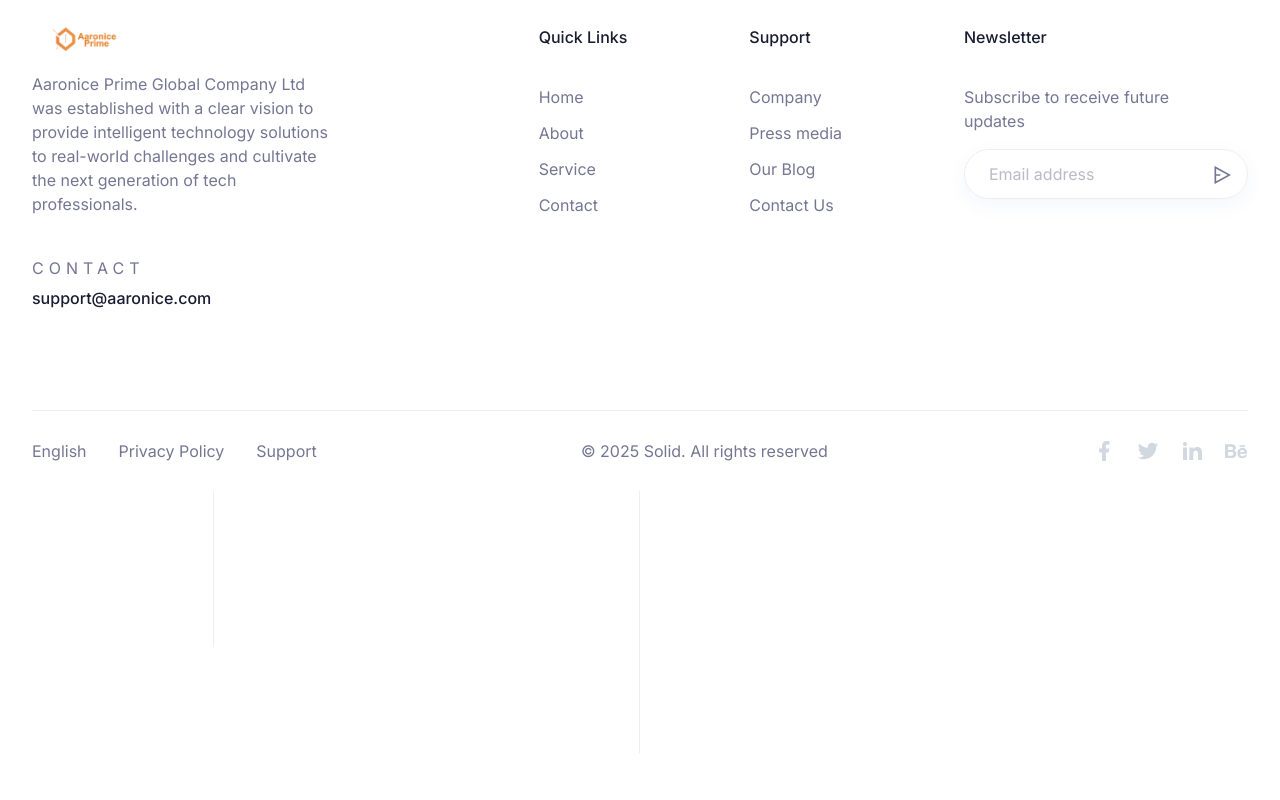
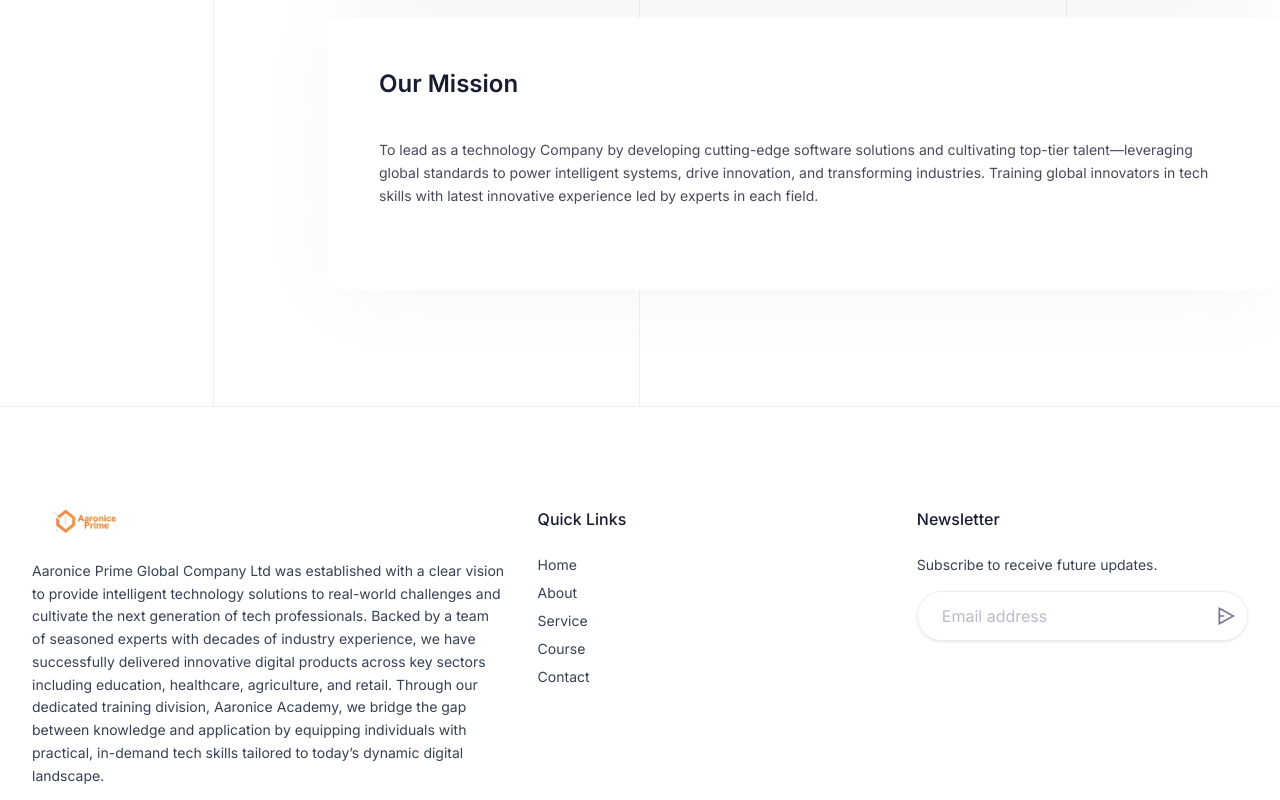
Before and after one commit to jerr001/aaronice-cms, a Next.js app: page /about in a window 1280 px wide. Shown: the part 740-1540 px from the top of the page. Before the commit the page ends 1231 px from the top, so only its background shows below. Built offline with nearby package versions, Linux system fonts and the light colour scheme.

Commit message:
feat:about-page

```diff
--- a/app/(site)/about/page.tsx
+++ b/app/(site)/about/page.tsx
@@ -24,7 +24,7 @@ export default function aboutPage() {
 
             <div className="w-full px-4 lg:w-3/4">
               <div className="blog-details blog-details-docs shadow-three dark:bg-gray-dark rounded-xs bg-white px-8 py-11 sm:p-[55px] lg:mb-5 lg:px-8 xl:p-[55px]">
-                <h1>About Aaronice Prime</h1>
+                <h3 className="text-orange-400 dark:text-white" >About Aaronice Prime</h3>
 
                 <p className="text-body-color dark:text-body-color-dark text-base">
                   {/* Aaronice Prime is a leading technology company dedicated to
@@ -36,17 +36,25 @@ export default function aboutPage() {
                   Aaronice Prime Global Company Ltd was established with a clear vision—to provide intelligent technology solutions to real-world challenges and cultivate the next generation of tech professionals. Backed by a team of seasoned experts with decades of industry experience, we have successfully delivered innovative digital products across key sectors including education, healthcare, agriculture, and retail.
                    Through our dedicated training division, Aaronice Academy, we bridge the gap between knowledge and application by equipping individuals with practical, in-demand tech skills tailored to today’s dynamic digital landscape.
                 </p>
+              </div>
+               <div id="vision" className="blog-details blog-details-docs shadow-three dark:bg-gray-dark rounded-xs bg-white px-8 py-11 sm:p-[55px] lg:mb-5 lg:px-8 xl:p-[55px]">
+                <h3 className="text-orange-400 dark:text-white">Our Vision</h3>
+
                 <p className="text-body-color dark:text-body-color-dark text-base">
-                  Please visit:{" "}
-                  <b>
-                    <a href="https://nextjstemplates.com/docs">
-                      nextjstemplates.com/docs
-                    </a>
-                  </b>{" "}
-                  to check out the real docs, setup guide and even video
-                  instructions
+                  Become a global catalyst empowering 500,000 AI and Tech professionals while creating Tech driven solutions that uplift and improve the lives of 1 million people.
                 </p>
+
               </div>
+
+               <div id="vision" className="blog-details blog-details-docs shadow-three dark:bg-gray-dark rounded-xs bg-white px-8 py-11 sm:p-[55px] lg:mb-5 lg:px-8 xl:p-[55px]">
+                <h3  className="text-orange-400 dark:text-white" >Our Mission</h3>
+
+                <p className="text-body-color dark:text-body-color-dark text-base">
+                    To lead as a technology Company by developing cutting-edge software solutions and cultivating top-tier talent—leveraging global standards to power intelligent systems, drive innovation, and transforming industries. Training global innovators in tech skills with latest innovative experience led by experts in each field.
+                </p>
+
+              </div>
+
             </div>
           </div>
         </div>
--- a/app/globals.css
+++ b/app/globals.css
@@ -83,6 +83,9 @@
   }
 }
 
+p,li {
+  @apply text-sm;
+}
 /*
   The default border color has changed to `currentcolor` in Tailwind CSS v4,
   so we've added these compatibility styles to make sure everything still
@@ -129,7 +132,7 @@
     @apply h-2.5 w-2.5 bg-stroke opacity-100;
   }
   .testimonial-01 .swiper-pagination-bullet-active {
-    @apply w-5 rounded-full bg-primary;
+    @apply w-5 rounded-full bg-orange-400;
   }
 
   .testimonial-01 .swiper-pagination {
@@ -160,11 +163,11 @@
 }
 
 .blog-details p {
-  @apply mb-8 text-base leading-relaxed text-titlebgdark dark:text-waterloo;
+  @apply mb-8 text-sm leading-relaxed text-titlebgdark dark:text-waterloo;
 }
 
 .blog-details p strong {
-  @apply text-primary dark:text-waterloo;
+  @apply text-orange-400 dark:text-waterloo;
 }
 .blog-details h3 strong,
 .blog-details h3 {
@@ -173,7 +176,7 @@
 
 .blog-details h4 strong,
 .blog-details h4 {
-  @apply text-xl font-semibold! leading-tight text-black dark:text-white sm:text-2xl sm:leading-tight lg:text-xl lg:leading-tight xl:text-2xl xl:leading-tight;
+  @apply text-xl font-semibold! leading-tight text-orange-400 dark:text-white sm:text-2xl sm:leading-tight lg:text-xl lg:leading-tight xl:text-2xl xl:leading-tight;
 }
 
 .blog-details h5 strong,
@@ -217,7 +220,7 @@ pre {
   @apply relative mb-2 rounded-lg bg-strokedark px-4 py-2;
 }
 .prism-copy-button {
-  @apply absolute right-2 top-2 h-[26px] rounded-sm bg-white px-4 text-primary;
+  @apply absolute right-2 top-2 h-[26px] rounded-sm bg-white px-4 text-orange-400;
 }
 
 .active-tab {
--- a/components/FeaturesTab/index.tsx
+++ b/components/FeaturesTab/index.tsx
@@ -21,7 +21,7 @@ const FeaturesTab = () => {
                               headerInfo={{
                                 title: "OUR PROJECTS",
                                 subtitle: "Innovative IT Solutions That Power Progress",
-                                description: `We design and deliver intelligent IT solutions that meet global standards and solve complex digital challenges. Each project is focused on driving transformation and measurable impact for businesses and communities.`,
+                                description: `We create smart IT solutions that meet global standards and drive real impact for businesses and communities.`,
                               }}
                             />
 
--- a/components/Footer/index.tsx
+++ b/components/Footer/index.tsx
@@ -9,26 +9,22 @@ const Footer = () => {
         <div className="mx-auto max-w-c-1390 px-4 md:px-8 2xl:px-0">
           {/* <!-- Footer Top --> */}
           <div className="py-20 lg:py-25">
-            <div className="flex flex-wrap gap-8 lg:justify-between lg:gap-0">
+
+
+             <div className="flex flex-col lg:flex-row lg:gap-8 gap-12">
+  {/* Left: 40% width */}
   <motion.div
     variants={{
-                  hidden: {
-                    opacity: 0,
-                    y: -20,
-                  },
-
-                  visible: {
-                    opacity: 1,
-                    y: 0,
-                  },
+      hidden: { opacity: 0, y: -20 },
+      visible: { opacity: 1, y: 0 },
     }}
     initial="hidden"
     whileInView="visible"
-                transition={{ duration: 1, delay: 0.5 }}
+    transition={{ duration: 1, delay: 0.3 }}
     viewport={{ once: true }}
-                className="animate_top w-1/2 lg:w-1/4"
+    className="w-full lg:w-[40%]"
   >
-                <a href="/" className="relative">
+    <a href="/" className="relative inline-block">
       <Image
         width={110}
         height={80}
@@ -44,195 +40,94 @@ const Footer = () => {
         className="hidden dark:block"
       />
     </a>
-
-                <p className="mb-10 mt-5">
-              Aaronice Prime Global Company Ltd was established with a clear vision to provide intelligent technology solutions to real-world challenges and cultivate the next generation of tech professionals.
+    <p className="mt-5 mb-6 text-sm leading-relaxed text-gray-700 dark:text-gray-300">
+       Aaronice Prime Global Company Ltd was established with a clear vision to provide intelligent technology solutions to real-world challenges and cultivate the next generation of tech professionals. Backed by a team of seasoned experts with decades of industry experience, we have successfully delivered innovative digital products across key sectors including education, healthcare, agriculture, and retail. Through our dedicated training division, Aaronice Academy, we bridge the gap between knowledge and application by equipping individuals with practical, in-demand tech skills tailored to today’s dynamic digital landscape.
     </p>
-
-                <p className="mb-1.5 text-sectiontitle uppercase tracking-[5px]">
-                  contact
+    <p className="mb-1.5 text-xs font-semibold uppercase tracking-[3px] text-sectiontitle">
+      Contact
     </p>
     <a
-                  href="#"
+      href="mailto:support@aaronice.com"
       className="text-itemtitle font-medium text-black dark:text-white"
     >
       support@aaronice.com
     </a>
   </motion.div>
 
-              <div className="flex w-full flex-col gap-8 md:flex-row md:justify-between md:gap-0 lg:w-2/3 xl:w-7/12">
+  {/* Right: 60% width */}
+  <div className="w-full lg:w-[60%] flex flex-col md:flex-row gap-12">
+    {/* Quick Links */}
     <motion.div
       variants={{
-                    hidden: {
-                      opacity: 0,
-                      y: -20,
-                    },
-
-                    visible: {
-                      opacity: 1,
-                      y: 0,
-                    },
+        hidden: { opacity: 0, y: -20 },
+        visible: { opacity: 1, y: 0 },
       }}
       initial="hidden"
       whileInView="visible"
-                  transition={{ duration: 1, delay: 0.1 }}
+      transition={{ duration: 1, delay: 0.4 }}
       viewport={{ once: true }}
-                  className="animate_top"
+      className="w-full md:w-1/2"
     >
-                  <h4 className="mb-9 text-itemtitle2 font-medium text-black dark:text-white">
+      <h4 className="mb-6 text-itemtitle2 font-medium text-black dark:text-white">
         Quick Links
       </h4>
-
-                  <ul>
-                    <li>
+      <ul className="space-y-2">
+        {[
+          { name: "Home", href: "/" },
+          { name: "About", href: "/about" },
+          { name: "Service", href: "/#services" },
+          { name: "Course", href: "/#courses" },
+          { name: "Contact", href: "/contact" },
+        ].map((item) => (
+          <li key={item.name}>
             <a
-                        href="/"
-                        className="mb-3 inline-block hover:text-orange-400"
+              href={item.href}
+              className="text-gray-700 dark:text-gray-300 hover:text-orange-400 transition"
             >
-                        Home
+              {item.name}
             </a>
           </li>
-                    <li>
-                      <a
-                        href="/about"
-                        className="mb-3 inline-block hover:text-orange-400"
-                      >
-                        About
-                      </a>
-                    </li>
-                    <li>
-                      <a
-                        href="#"
-                        className="mb-3 inline-block hover:text-orange-400"
-                      >
-                        Service
-                      </a>
-                    </li>
-                    <li>
-                      <a
-                        href="/contact"
-                        className="mb-3 inline-block hover:text-orange-400"
-                      >
-                        Contact
-                      </a>
-                    </li>
+        ))}
       </ul>
     </motion.div>
 
+    {/* Newsletter */}
     <motion.div
       variants={{
-                    hidden: {
-                      opacity: 0,
-                      y: -20,
-                    },
-
-                    visible: {
-                      opacity: 1,
-                      y: 0,
-                    },
+        hidden: { opacity: 0, y: -20 },
+        visible: { opacity: 1, y: 0 },
       }}
       initial="hidden"
       whileInView="visible"
-                  transition={{ duration: 1, delay: 0.1 }}
+      transition={{ duration: 1, delay: 0.5 }}
       viewport={{ once: true }}
-                  className="animate_top"
+      className="w-full md:w-1/2"
     >
-                  <h4 className="mb-9 text-itemtitle2 font-medium text-black dark:text-white">
-                    Support
-                  </h4>
-
-                  <ul>
-                    <li>
-                      <a
-                        href="#"
-                        className="mb-3 inline-block hover:text-orange-400"
-                      >
-                        Company
-                      </a>
-                    </li>
-                    <li>
-                      <a
-                        href="#"
-                        className="mb-3 inline-block hover:text-orange-400"
-                      >
-                        Press media
-                      </a>
-                    </li>
-                    <li>
-                      <a
-                        href="#"
-                        className="mb-3 inline-block hover:text-orange-400"
-                      >
-                        Our Blog
-                      </a>
-                    </li>
-                    <li>
-                      <a
-                        href="#"
-                        className="mb-3 inline-block hover:text-orange-400"
-                      >
-                        Contact Us
-                      </a>
-                    </li>
-                  </ul>
-                </motion.div>
-
-                <motion.div
-                  variants={{
-                    hidden: {
-                      opacity: 0,
-                      y: -20,
-                    },
-
-                    visible: {
-                      opacity: 1,
-                      y: 0,
-                    },
-                  }}
-                  initial="hidden"
-                  whileInView="visible"
-                  transition={{ duration: 1, delay: 0.1 }}
-                  viewport={{ once: true }}
-                  className="animate_top"
-                >
-                  <h4 className="mb-9 text-itemtitle2 font-medium text-black dark:text-white">
+      <h4 className="mb-6 text-itemtitle2 font-medium text-black dark:text-white">
         Newsletter
       </h4>
-                  <p className="mb-4 w-[90%]">
-                    Subscribe to receive future updates
+      <p className="mb-4 text-sm text-gray-700 dark:text-gray-300">
+        Subscribe to receive future updates.
       </p>
-
-                  <form action="#">
+      <form action="#" className="w-full max-w-sm">
         <div className="relative">
           <input
-                        type="text"
+            type="email"
             placeholder="Email address"
-                        className="w-full rounded-full border border-stroke px-6 py-3 shadow-solid-11 focus:border-orange-400 focus:outline-hidden dark:border-strokedark dark:bg-black dark:shadow-none dark:focus:border-orange-400"
+            className="w-full rounded-full border border-stroke px-6 py-3 pr-12 shadow-sm focus:border-orange-400 focus:outline-none dark:border-strokedark dark:bg-black dark:focus:border-orange-400"
           />
-
           <button
-                        aria-label="signup to newsletter"
-                        className="absolute right-0 p-4"
+            aria-label="Sign up"
+            className="absolute right-3 top-1/2 -translate-y-1/2"
           >
             <svg
-                          className="fill-[#757693] hover:fill-primary dark:fill-white"
+              className="fill-[#757693] hover:fill-orange-400 dark:fill-white"
               width="20"
               height="20"
               viewBox="0 0 20 20"
-                          fill="none"
               xmlns="http://www.w3.org/2000/svg"
             >
-                          <g clipPath="url(#clip0_48_1487)">
-                            <path
-                              d="M3.1175 1.17318L18.5025 9.63484C18.5678 9.67081 18.6223 9.72365 18.6602 9.78786C18.6982 9.85206 18.7182 9.92527 18.7182 9.99984C18.7182 10.0744 18.6982 10.1476 18.6602 10.2118C18.6223 10.276 18.5678 10.3289 18.5025 10.3648L3.1175 18.8265C3.05406 18.8614 2.98262 18.8792 2.91023 18.8781C2.83783 18.8769 2.76698 18.857 2.70465 18.8201C2.64232 18.7833 2.59066 18.7308 2.55478 18.6679C2.51889 18.6051 2.50001 18.5339 2.5 18.4615V1.53818C2.50001 1.46577 2.51889 1.39462 2.55478 1.33174C2.59066 1.26885 2.64232 1.2164 2.70465 1.17956C2.76698 1.14272 2.83783 1.12275 2.91023 1.12163C2.98262 1.12051 3.05406 1.13828 3.1175 1.17318ZM4.16667 10.8332V16.3473L15.7083 9.99984L4.16667 3.65234V9.16651H8.33333V10.8332H4.16667Z"
-                              fill=""
-                            />
-                          </g>
-                          <defs>
-                            <clipPath id="clip0_48_1487">
-                              <rect width="20" height="20" fill="white" />
-                            </clipPath>
-                          </defs>
+              <path d="M3.12 1.17L18.5 9.63c.06.04.11.09.15.15s.06.13.06.22-.02.15-.06.21-.09.11-.15.15L3.12 18.83a.505.505 0 0 1-.61-.06.498.498 0 0 1-.01-.68V1.54a.498.498 0 0 1 .62-.37ZM4.17 10.83v5.52L15.71 10 4.17 3.65v5.51h4.17v1.67H4.17Z" />
             </svg>
           </button>
         </div>
@@ -240,6 +135,15 @@ const Footer = () => {
     </motion.div>
   </div>
 </div>
+
+
+
+
+
+
+
+
+
           </div>
           {/* <!-- Footer Top --> */}
 
@@ -301,7 +205,7 @@ const Footer = () => {
               className="animate_top"
             >
               <p>
-                &copy; {new Date().getFullYear()} Solid. All rights reserved
+                &copy; {new Date().getFullYear()}  Aaronice Prime. All rights reserved
               </p>
             </motion.div>
 
@@ -325,9 +229,9 @@ const Footer = () => {
             >
               <ul className="flex items-center gap-5">
                 <li>
-                  <a href="#" aria-label="social icon">
+                  <a href="https://www.facebook.com/share/19XsgZEhe7/" aria-label="social icon">
                     <svg
-                      className="fill-[#D1D8E0] transition-all duration-300 hover:fill-primary"
+                      className="fill-[#D1D8E0] transition-all duration-300 hover:fill-orange-400"
                       width="24"
                       height="24"
                       viewBox="0 0 24 24"
@@ -349,33 +253,25 @@ const Footer = () => {
                   </a>
                 </li>
                 <li>
-                  <a href="#" aria-label="social icon">
+                  <a href="https://x.com/AaronicePGCLtd?t=SW1E_-V9NvTyDCqG8fUNnQ&s=09" aria-label="social icon">
+
               <svg
-                      className="fill-[#D1D8E0] transition-all duration-300 hover:fill-primary"
+    className="fill-[#D1D8E0] transition-all duration-300 hover:fill-orange-400"
     width="24"
     height="24"
     viewBox="0 0 24 24"
-                      fill="none"
     xmlns="http://www.w3.org/2000/svg"
   >
-                      <g clipPath="url(#clip0_48_1502)">
-                        <path
-                          d="M22.162 5.65593C21.3985 5.99362 20.589 6.2154 19.76 6.31393C20.6337 5.79136 21.2877 4.96894 21.6 3.99993C20.78 4.48793 19.881 4.82993 18.944 5.01493C18.3146 4.34151 17.4803 3.89489 16.5709 3.74451C15.6615 3.59413 14.7279 3.74842 13.9153 4.18338C13.1026 4.61834 12.4564 5.30961 12.0771 6.14972C11.6978 6.98983 11.6067 7.93171 11.818 8.82893C10.1551 8.74558 8.52832 8.31345 7.04328 7.56059C5.55823 6.80773 4.24812 5.75098 3.19799 4.45893C2.82628 5.09738 2.63095 5.82315 2.63199 6.56193C2.63199 8.01193 3.36999 9.29293 4.49199 10.0429C3.828 10.022 3.17862 9.84271 2.59799 9.51993V9.57193C2.59819 10.5376 2.93236 11.4735 3.54384 12.221C4.15532 12.9684 5.00647 13.4814 5.95299 13.6729C5.33661 13.84 4.6903 13.8646 4.06299 13.7449C4.32986 14.5762 4.85 15.3031 5.55058 15.824C6.25117 16.345 7.09712 16.6337 7.96999 16.6499C7.10247 17.3313 6.10917 17.8349 5.04687 18.1321C3.98458 18.4293 2.87412 18.5142 1.77899 18.3819C3.69069 19.6114 5.91609 20.2641 8.18899 20.2619C15.882 20.2619 20.089 13.8889 20.089 8.36193C20.089 8.18193 20.084 7.99993 20.076 7.82193C20.8949 7.2301 21.6016 6.49695 22.163 5.65693L22.162 5.65593Z"
-                          fill=""
-                        />
-                      </g>
-                      <defs>
-                        <clipPath id="clip0_48_1502">
-                          <rect width="24" height="24" fill="white" />
-                        </clipPath>
-                      </defs>
+    <path d="M16.472 2H19.8l-7.296 8.344L21 22h-6.884l-5.39-6.881L3.6 22H.268l7.88-9.008L3 2h6.993l4.885 6.244L16.472 2Zm-1.032 18h1.9L7.608 4h-1.9l8.732 16Z" />
   </svg>
+
+
                   </a>
                 </li>
                 <li>
                   <a href="#" aria-label="social icon">
                     <svg
-                      className="fill-[#D1D8E0] transition-all duration-300 hover:fill-primary"
+                      className="fill-[#D1D8E0] transition-all duration-300 hover:fill-orange-400"
                       width="24"
                       height="24"
                       viewBox="0 0 24 24"
@@ -397,9 +293,25 @@ const Footer = () => {
                   </a>
                 </li>
                 <li>
+                  <a href="https://www.instagram.com/aaronicepgcltd?igsh=eDlzcmhjb2M0NGdj" aria-label="social icon">
+  <svg
+    className="fill-[#D1D8E0] transition-all duration-300 hover:fill-orange-400"
+    width="24"
+    height="24"
+    viewBox="0 0 24 24"
+    xmlns="http://www.w3.org/2000/svg"
+  >
+    <path d="M7.75 2h8.5A5.75 5.75 0 0 1 22 7.75v8.5A5.75 5.75 0 0 1 16.25 22h-8.5A5.75 5.75 0 0 1 2 16.25v-8.5A5.75 5.75 0 0 1 7.75 2Zm0 1.5A4.25 4.25 0 0 0 3.5 7.75v8.5A4.25 4.25 0 0 0 7.75 20.5h8.5A4.25 4.25 0 0 0 20.5 16.25v-8.5A4.25 4.25 0 0 0 16.25 3.5h-8.5Zm4.25 3.25a5.25 5.25 0 1 1 0 10.5a5.25 5.25 0 0 1 0-10.5Zm0 1.5a3.75 3.75 0 1 0 0 7.5a3.75 3.75 0 0 0 0-7.5ZM17.5 6a1 1 0 1 1 0 2a1 1 0 0 1 0-2Z"/>
+  </svg>
+</a>
+
+
+                  </li>
+
+                {/* <li>
                   <a href="#" aria-label="social icon">
                     <svg
-                      className="fill-[#D1D8E0] transition-all duration-300 hover:fill-primary"
+                      className="fill-[#D1D8E0] transition-all duration-300 hover:fill-orange-400"
                       width="24"
                       height="24"
                       viewBox="0 0 24 24"
@@ -415,7 +327,7 @@ const Footer = () => {
                       </defs>
                     </svg>
                   </a>
-                </li>
+                </li> */}
               </ul>
             </motion.div>
           </div>
```
Also changed, not shown: components/FeaturesTab/FeaturesTabItem.tsx (+5 -5 lines). Lines whose indentation alone changed are shown as unchanged.
